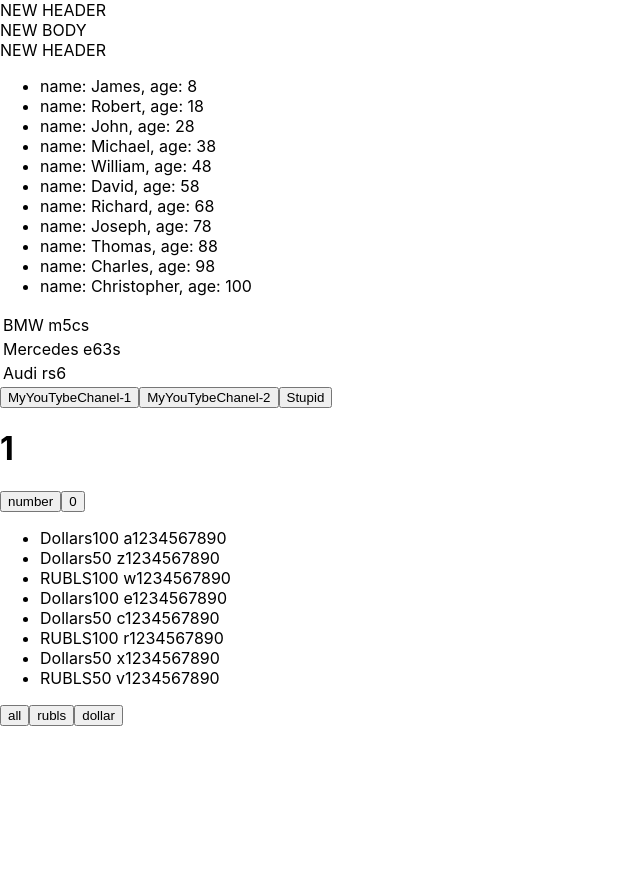
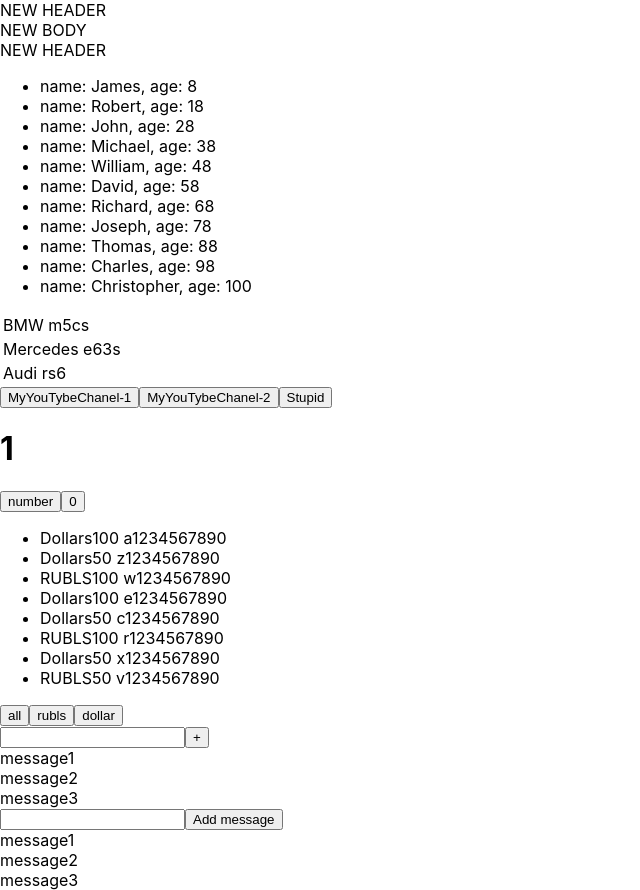
Before and after one commit to mrvan115/microtasks, a React (Create React App) app: page / in a window 1280 px wide. Shown: the whole page, without its empty margins (0-640 px from the left). Before the commit the page ends 800 px from the top, so only its background shows below. Built offline with nearby package versions, Linux system fonts and the light colour scheme.

Commit message:
add Input

```diff
--- a/src/App.tsx
+++ b/src/App.tsx
@@ -8,6 +8,8 @@
 import { Button } from './components/Button'
 import { UseState } from './components/UseState'
 import { FilterType, MethodFilter } from './components/MethodFilter'
+import { MessageType, UniversalInput } from './components/Input/UniversalInput'
+import { UniversalInput2 } from './components/Input/UniversalInput2'
 
 function App() {
 	//map
@@ -87,6 +89,20 @@
 		setFilter(nameButton)
 	}
 
+	//-----------------------------------------------------------------------------------------------------
+	//input
+	const [message, setMessage] = useState<MessageType[]>([
+		{ message: 'message1' },
+		{ message: 'message2' },
+		{ message: 'message3' }
+	])
+
+	let [title, setTitle] = useState('')
+
+	const addMessage = (title: string) => {
+		let newMessage = { message: title }
+		setMessage([newMessage, ...message])
+	}
 	return (
 		<div className='App'>
 			<Header title={'NEW HEADER'} />
@@ -107,6 +123,13 @@
 				onClickHandlerReset={onClickHandlerReset}
 			/>
 			<MethodFilter money={currentMoney} onFilterHandler={onFilterHandler} />
+			<UniversalInput message={message} addMessage={addMessage} />
+			<UniversalInput2
+				message={message}
+				addMessage={addMessage}
+				title={title}
+				setTitle={setTitle}
+			/>
 		</div>
 	)
 }
--- /dev/null
+++ b/src/components/Input/ButtonForInput.tsx
@@ -0,0 +1,14 @@
+import React, { FC } from 'react'
+
+type ButtonForInput = {
+	name: string
+	callBack: () => void
+}
+
+export const ButtonForInput: FC<ButtonForInput> = (props) => {
+	const onClickButtonHandler = () => {
+		props.callBack()
+	}
+
+	return <button onClick={onClickButtonHandler}>{props.name}</button>
+}
--- /dev/null
+++ b/src/components/Input/FullInput.tsx
@@ -0,0 +1,25 @@
+import React, { ChangeEvent, FC, useState } from 'react'
+
+type FullInputPropsType = {
+	addMessage: (title: string) => void
+}
+
+export const FullInput: FC<FullInputPropsType> = (props) => {
+	let [title, setTitle] = useState('')
+
+	const onChangeInputHandler = (event: ChangeEvent<HTMLInputElement>) => {
+		setTitle(event.currentTarget.value)
+	}
+
+	const onClickButtonHandler = () => {
+		props.addMessage(title)
+		setTitle('')
+	}
+
+	return (
+		<div>
+			<input value={title} onChange={onChangeInputHandler} />
+			<button onClick={onClickButtonHandler}>+</button>
+		</div>
+	)
+}
--- /dev/null
+++ b/src/components/Input/Input.tsx
@@ -0,0 +1,14 @@
+import React, { ChangeEvent, FC } from 'react'
+
+type InputPropsType = {
+	title: string
+	setTitle: (title: string) => void
+}
+
+export const Input: FC<InputPropsType> = (props) => {
+	const onChangeInputHandler = (event: ChangeEvent<HTMLInputElement>) => {
+		props.setTitle(event.currentTarget.value)
+	}
+
+	return <input value={props.title} onChange={onChangeInputHandler} />
+}
--- /dev/null
+++ b/src/components/Input/UniversalInput.tsx
@@ -0,0 +1,22 @@
+import React, { FC } from 'react'
+import { FullInput } from './FullInput'
+
+type UniversalInputPropsType = {
+	message: MessageType[]
+	addMessage: (title: string) => void
+}
+
+export type MessageType = {
+	message: string
+}
+
+export const UniversalInput: FC<UniversalInputPropsType> = (props) => {
+	return (
+		<div>
+			<FullInput addMessage={props.addMessage} />
+			{props.message.map((m, index) => {
+				return <div key={index}>{m.message}</div>
+			})}
+		</div>
+	)
+}
--- /dev/null
+++ b/src/components/Input/UniversalInput2.tsx
@@ -0,0 +1,27 @@
+import React, { FC } from 'react'
+import { MessageType } from './UniversalInput'
+import { Input } from './Input'
+import { ButtonForInput } from './ButtonForInput'
+
+type UniversalInput2PropsType = {
+	message: MessageType[]
+	addMessage: (title: string) => void
+	title: string
+	setTitle: (title: string) => void
+}
+
+export const UniversalInput2: FC<UniversalInput2PropsType> = (props) => {
+	const callBackButtonHundler = () => {
+		props.addMessage(props.title)
+		props.setTitle('')
+	}
+	return (
+		<div>
+			<Input title={props.title} setTitle={props.setTitle} />
+			<ButtonForInput name={'Add message'} callBack={callBackButtonHundler} />
+			{props.message.map((m, index) => {
+				return <div key={index}>{m.message}</div>
+			})}
+		</div>
+	)
+}
```
